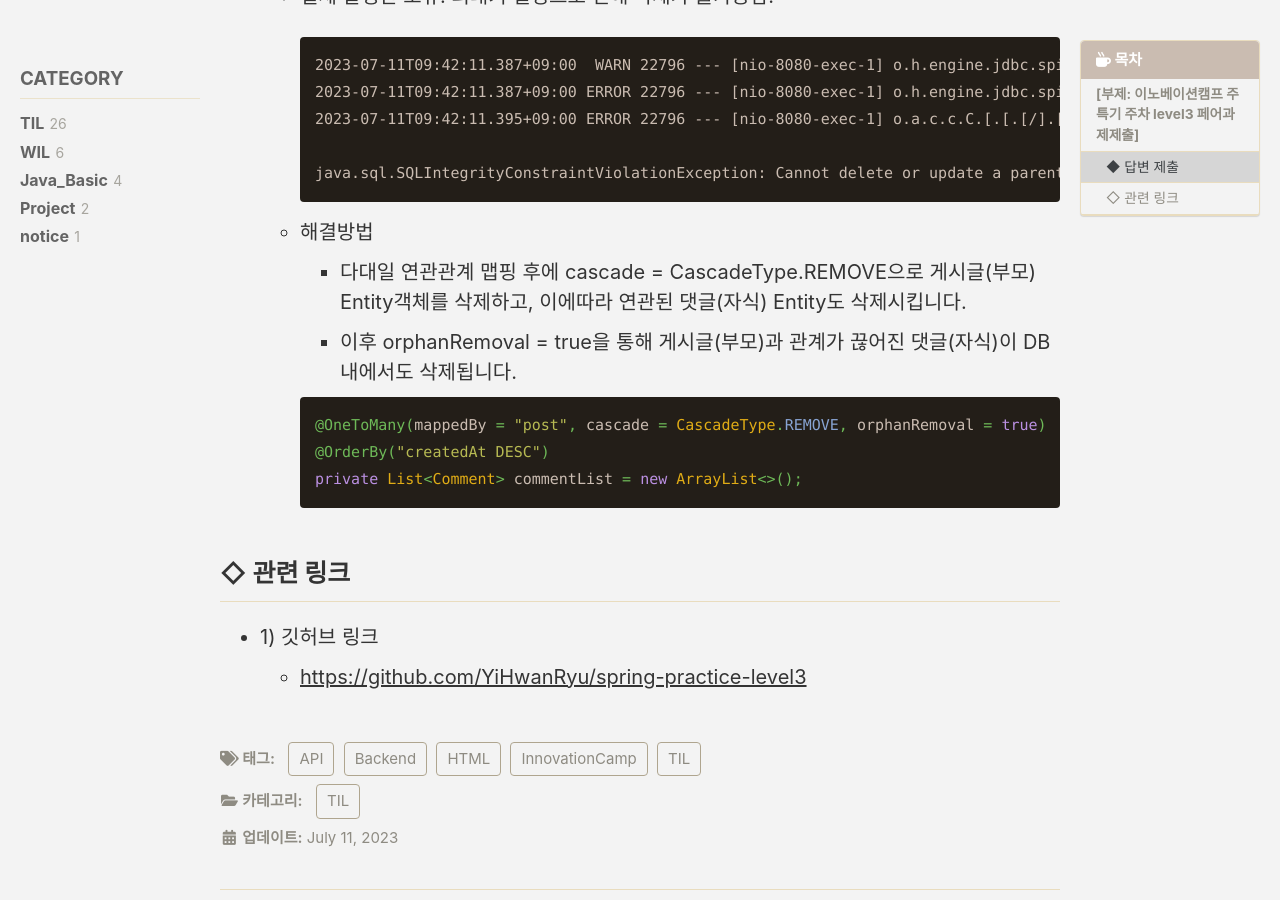
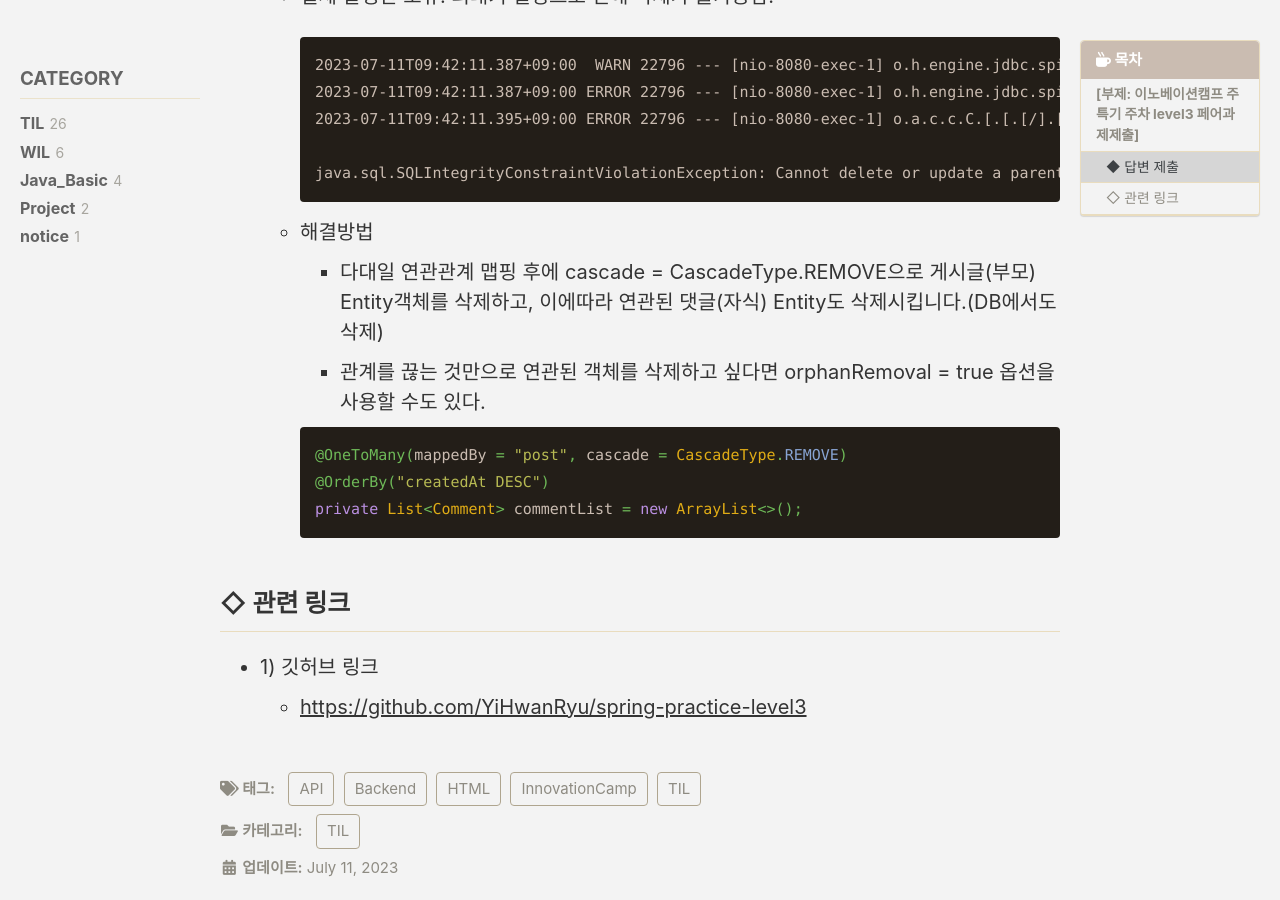
Before and after one commit to YiHwanRyu/YiHwanRyu.github.io, a Jekyll site: the page built from _posts/2023-07-11-TIL026.md, in a window 1280 px wide and 900 px high, scrolled down 1369 px. Built offline with Jekyll 4.4.1, drawn with Linux system fonts in a browser that asks for light colours; cached includes are drawn as plain includes; some web fonts are replaced; comment, search, counter and statistics services are not loaded.

Commit message:
[UPDATE] TIL026 post 내용 수정

````diff
--- a/_posts/2023-07-11-TIL026.md
+++ b/_posts/2023-07-11-TIL026.md
@@ -54,11 +54,11 @@ Today I Learned, 2023/07/11<br>
     java.sql.SQLIntegrityConstraintViolationException: Cannot delete or update a parent row: a foreign key constraint fails (`authself`.`comment`, CONSTRAINT `FKs1slvnkuemjsq2kj4h3vhx7i1` FOREIGN KEY (`post_id`) REFERENCES `post` (`id`))
     ```
   - 해결방법
-    - 다대일 연관관계 맵핑 후에 cascade = CascadeType.REMOVE으로 게시글(부모) Entity객체를 삭제하고, 이에따라 연관된 댓글(자식) Entity도 삭제시킵니다.
-    - 이후 orphanRemoval = true을 통해 게시글(부모)과 관계가 끊어진 댓글(자식)이 DB내에서도 삭제됩니다.
+    - 다대일 연관관계 맵핑 후에 cascade = CascadeType.REMOVE으로 게시글(부모) Entity객체를 삭제하고, 이에따라 연관된 댓글(자식) Entity도 삭제시킵니다.(DB에서도 삭제)
+    - 관계를 끊는 것만으로 연관된 객체를 삭제하고 싶다면 orphanRemoval = true 옵션을 사용할 수도 있다.
 
     ```java
-    @OneToMany(mappedBy = "post", cascade = CascadeType.REMOVE, orphanRemoval = true)
+    @OneToMany(mappedBy = "post", cascade = CascadeType.REMOVE)
     @OrderBy("createdAt DESC")
     private List<Comment> commentList = new ArrayList<>();
     ```
````
